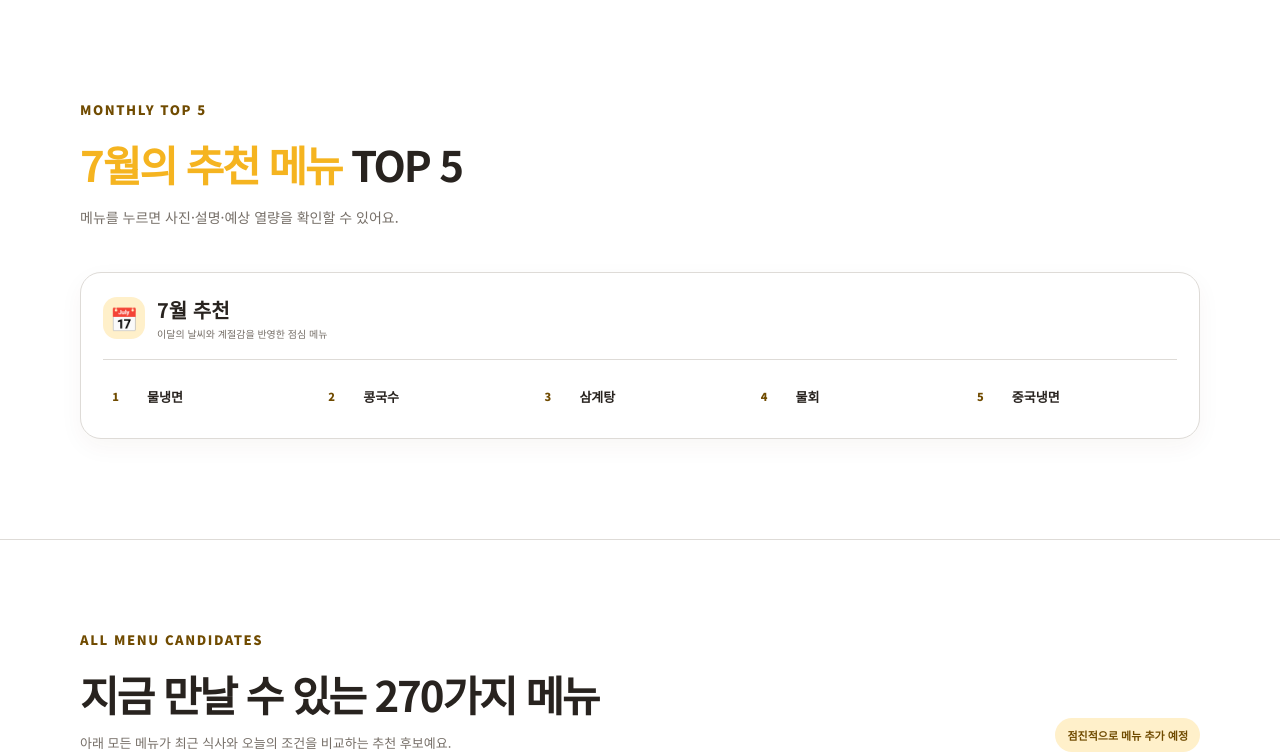
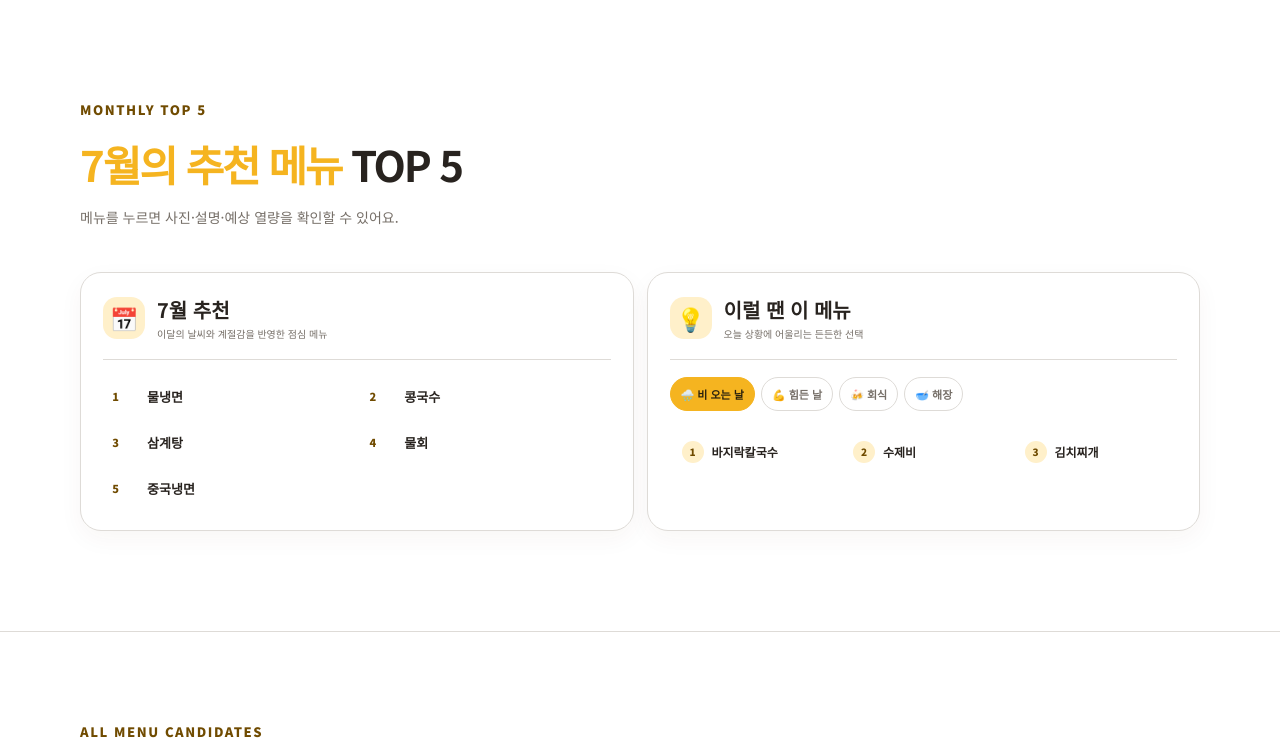
Before and after one commit to gyeongyee/whats-today-meal, a FastAPI app: page / in a window 1280 px wide. Shown: the part 1938-2694 px from the top of the page. Run offline with FastAPI, Linux system fonts and the light colour scheme.

Commit message:
Add selectable situation based menu picks

```diff
--- a/app.py
+++ b/app.py
@@ -98,6 +98,32 @@ async def index(request: Request):
         "description": "이달의 날씨와 계절감을 반영한 점심 메뉴",
         "menus": monthly_menus[current_month],
     }
+    situation_recommendations = [
+        {
+            "id": "rainy",
+            "label": "비 오는 날",
+            "emoji": "🌧️",
+            "menus": ["바지락칼국수", "수제비", "김치찌개"],
+        },
+        {
+            "id": "tired",
+            "label": "힘든 날",
+            "emoji": "💪",
+            "menus": ["제육볶음", "닭갈비", "갈비탕"],
+        },
+        {
+            "id": "dinner",
+            "label": "회식",
+            "emoji": "🍻",
+            "menus": ["보쌈", "족발", "곱창전골"],
+        },
+        {
+            "id": "hangover",
+            "label": "해장",
+            "emoji": "🥣",
+            "menus": ["뼈해장국", "콩나물국밥", "황태해장국"],
+        },
+    ]
     return templates.TemplateResponse(
         request=request,
         name="index.html",
@@ -107,6 +133,7 @@ async def index(request: Request):
             "menu_count": len(MENU_CATALOG),
             "menu_image_map": menu_image_map,
             "monthly_recommendation": monthly_recommendation,
+            "situation_recommendations": situation_recommendations,
         },
     )
 
--- a/static/app.js
+++ b/static/app.js
@@ -654,6 +654,18 @@ $("menuDetailDialog").addEventListener("click", (event) => {
 document.querySelectorAll(".catalog-menu, .season-menu").forEach((button) => {
     button.addEventListener("click", () => openMenuDetails(button.dataset.menu));
 });
+document.querySelectorAll(".situation-tab").forEach((button) => {
+    button.addEventListener("click", () => {
+        document.querySelectorAll(".situation-tab").forEach((tab) => {
+            const selected = tab === button;
+            tab.classList.toggle("active", selected);
+            tab.setAttribute("aria-selected", String(selected));
+        });
+        document.querySelectorAll("[data-situation-panel]").forEach((panel) => {
+            panel.classList.toggle("hidden", panel.dataset.situationPanel !== button.dataset.situation);
+        });
+    });
+});
 ["yesterday", "twoDaysAgo", "threeDaysAgo"].forEach((id) => {
     $(id).addEventListener("change", saveRecentInputs);
 });
--- a/static/style.css
+++ b/static/style.css
@@ -238,9 +238,9 @@ input:focus, select:focus { border-color: var(--mustard); box-shadow: 0 0 0 4px
 .seasonal-heading h2 em { white-space: nowrap; }
 .seasonal-heading p { margin: 12px 0 0; color: var(--muted); font-size: 14px; line-height: 1.7; }
 .seasonal-grid { display: grid; grid-template-columns: repeat(4, 1fr); gap: 13px; }
-.seasonal-grid.monthly-grid { grid-template-columns: minmax(0, 1fr); }
+.seasonal-grid.monthly-grid { grid-template-columns: repeat(2, minmax(0, 1fr)); }
 .monthly-card { width: 100%; }
-.monthly-card ol { grid-template-columns: repeat(5, minmax(0, 1fr)); }
+.monthly-card ol { grid-template-columns: repeat(2, minmax(0, 1fr)); }
 .season-card { padding: 22px; border: 1px solid var(--line); border-radius: 21px; background: #fff; box-shadow: 0 8px 24px rgba(88,57,34,.045); }
 .season-card-heading { display: flex; align-items: center; gap: 12px; min-height: 55px; padding-bottom: 17px; border-bottom: 1px solid var(--line); list-style: none; }
 .season-card-heading::-webkit-details-marker { display: none; }
@@ -253,6 +253,14 @@ input:focus, select:focus { border-color: var(--mustard); box-shadow: 0 0 0 4px
 .season-card li > span { color: var(--orange-dark); font-size: 11px; font-weight: 900; text-align: center; }
 .season-menu { width: 100%; padding: 10px 12px; border: 0; border-radius: 11px; color: var(--ink); background: rgba(255,255,255,.72); font: inherit; font-size: 13px; font-weight: 800; text-align: left; cursor: pointer; transition: transform .16s ease, color .16s ease, background .16s ease; }
 .season-menu:hover, .season-menu:focus-visible { color: #28200d; background: var(--mustard); transform: translateX(2px); outline: none; }
+.situation-tabs { display: flex; flex-wrap: wrap; gap: 6px; margin-top: 17px; }
+.situation-tab { padding: 8px 10px; border: 1px solid var(--line); border-radius: 99px; color: var(--muted); background: #fff; cursor: pointer; font-size: 11px; font-weight: 800; }
+.situation-tab.active { color: #28200d; border-color: var(--mustard); background: var(--mustard); }
+.situation-panel { display: grid; grid-template-columns: repeat(3, minmax(0, 1fr)); gap: 7px; margin-top: 12px; }
+.situation-menu { min-height: 58px; display: flex; align-items: center; gap: 8px; }
+.situation-menu span { display: grid; flex: 0 0 auto; width: 22px; height: 22px; place-items: center; border-radius: 50%; color: var(--mustard-dark); background: var(--mustard-soft); font-size: 10px; font-weight: 900; }
+.situation-menu strong { font-size: 12px; }
+.situation-menu:hover span, .situation-menu:focus-visible span { color: #28200d; background: rgba(255,255,255,.65); }
 .season-card-heading .season-emoji { background: var(--mustard-soft); }
 .catalog-section { padding-block: 90px; border-bottom: 1px solid var(--line); background: #fff; }
 .catalog-heading { display: flex; align-items: flex-end; justify-content: space-between; gap: 24px; margin-bottom: 30px; }
@@ -326,7 +334,7 @@ footer p { margin: 8px 0 0; font-size: 11px; line-height: 1.6; }
     .history-grid, .card-grid, .member-meals, .preference-groups { grid-template-columns: 1fr; }
     .menu-card { min-height: 0; }
     .seasonal-grid { grid-template-columns: 1fr 1fr; }
-    .monthly-card ol { grid-template-columns: repeat(5, minmax(0, 1fr)); }
+    .monthly-card ol { grid-template-columns: repeat(2, minmax(0, 1fr)); }
     .catalog-groups { grid-template-columns: repeat(2, 1fr); }
     .timeline { grid-template-columns: 1fr; }
     .results-heading { align-items: flex-start; flex-direction: column; }
@@ -370,7 +378,10 @@ footer p { margin: 8px 0 0; font-size: 11px; line-height: 1.6; }
     .seasonal-section { padding-block: 58px; }
     .seasonal-heading { margin-bottom: 24px; }
     .seasonal-grid { grid-template-columns: 1fr; }
+    .seasonal-grid.monthly-grid { grid-template-columns: 1fr; }
     .monthly-card ol { grid-template-columns: 1fr; }
+    .situation-tabs { margin-top: 12px; }
+    .situation-panel { grid-template-columns: 1fr; }
     .season-card { padding: 14px 16px; }
     .season-card-heading { min-height: 44px; padding-bottom: 0; border-bottom: 0; cursor: pointer; }
     .season-card[open] .season-card-heading { padding-bottom: 12px; border-bottom: 1px solid var(--line); }
--- a/templates/index.html
+++ b/templates/index.html
@@ -190,6 +190,30 @@
                         {% endfor %}
                     </ol>
                 </details>
+                <details class="season-card situation-card" open>
+                    <summary class="season-card-heading">
+                        <span class="season-emoji" aria-hidden="true">💡</span>
+                        <div><h3>이럴 땐 이 메뉴</h3><p>오늘 상황에 어울리는 든든한 선택</p></div>
+                        <span class="season-toggle" aria-hidden="true"></span>
+                    </summary>
+                    <div class="situation-tabs" role="tablist" aria-label="상황 선택">
+                        {% for item in situation_recommendations %}
+                        <button class="situation-tab{% if loop.first %} active{% endif %}" type="button" role="tab" data-situation="{{ item.id }}" aria-selected="{{ 'true' if loop.first else 'false' }}">
+                            {{ item.emoji }} {{ item.label }}
+                        </button>
+                        {% endfor %}
+                    </div>
+                    {% for item in situation_recommendations %}
+                    <div class="situation-panel{% if not loop.first %} hidden{% endif %}" data-situation-panel="{{ item.id }}" role="tabpanel">
+                        {% for menu in item.menus %}
+                        <button class="season-menu situation-menu" type="button" data-menu="{{ menu }}" aria-label="{{ item.label }} 추천 {{ menu }} 상세 정보 보기">
+                            <span>{{ loop.index }}</span>
+                            <strong>{{ menu }}</strong>
+                        </button>
+                        {% endfor %}
+                    </div>
+                    {% endfor %}
+                </details>
             </div>
         </div>
     </section>
@@ -248,6 +272,6 @@
         "menuImages": menu_image_map
     } | tojson }};
 </script>
-    <script src="{{ url_for('static', path='/app.js') }}?v=17" defer></script>
+    <script src="{{ url_for('static', path='/app.js') }}?v=18" defer></script>
 </body>
 </html>
```
Also changed, not shown: tests/test_api.py (+7 -1 lines).
